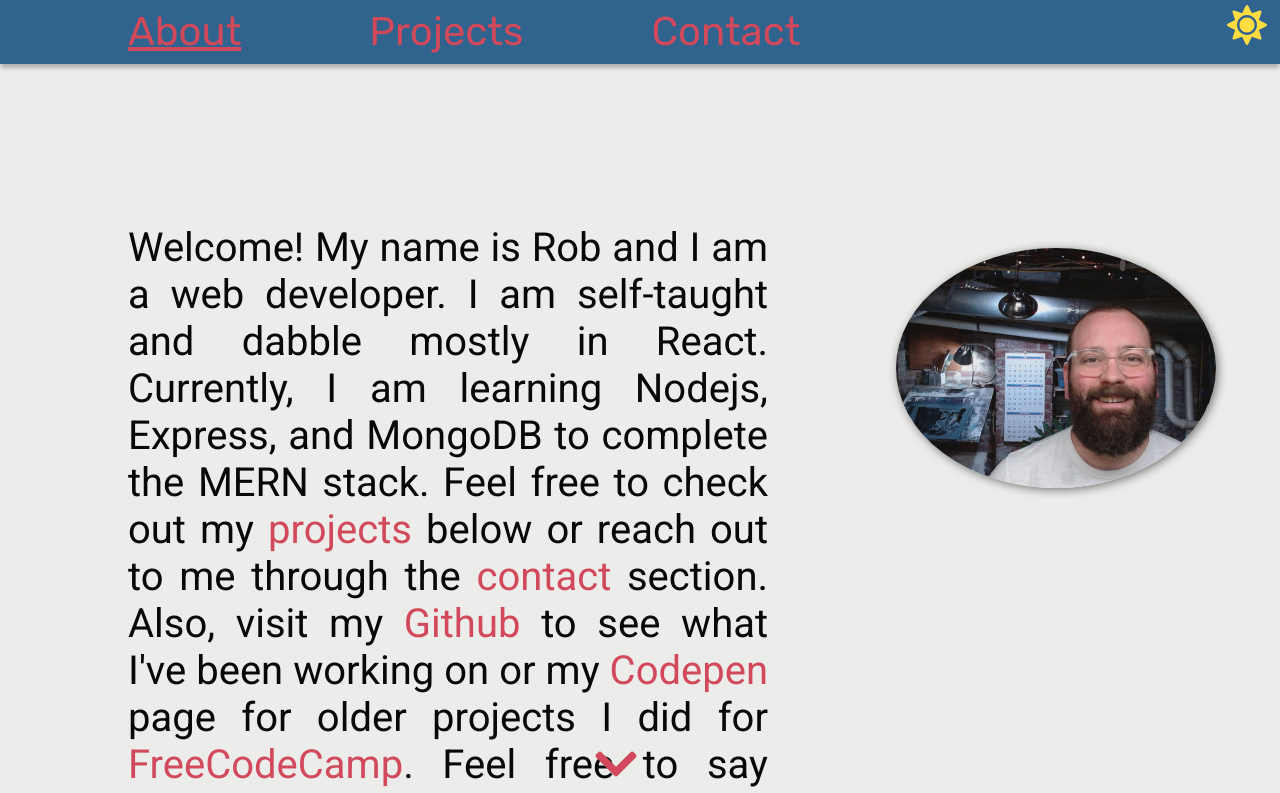
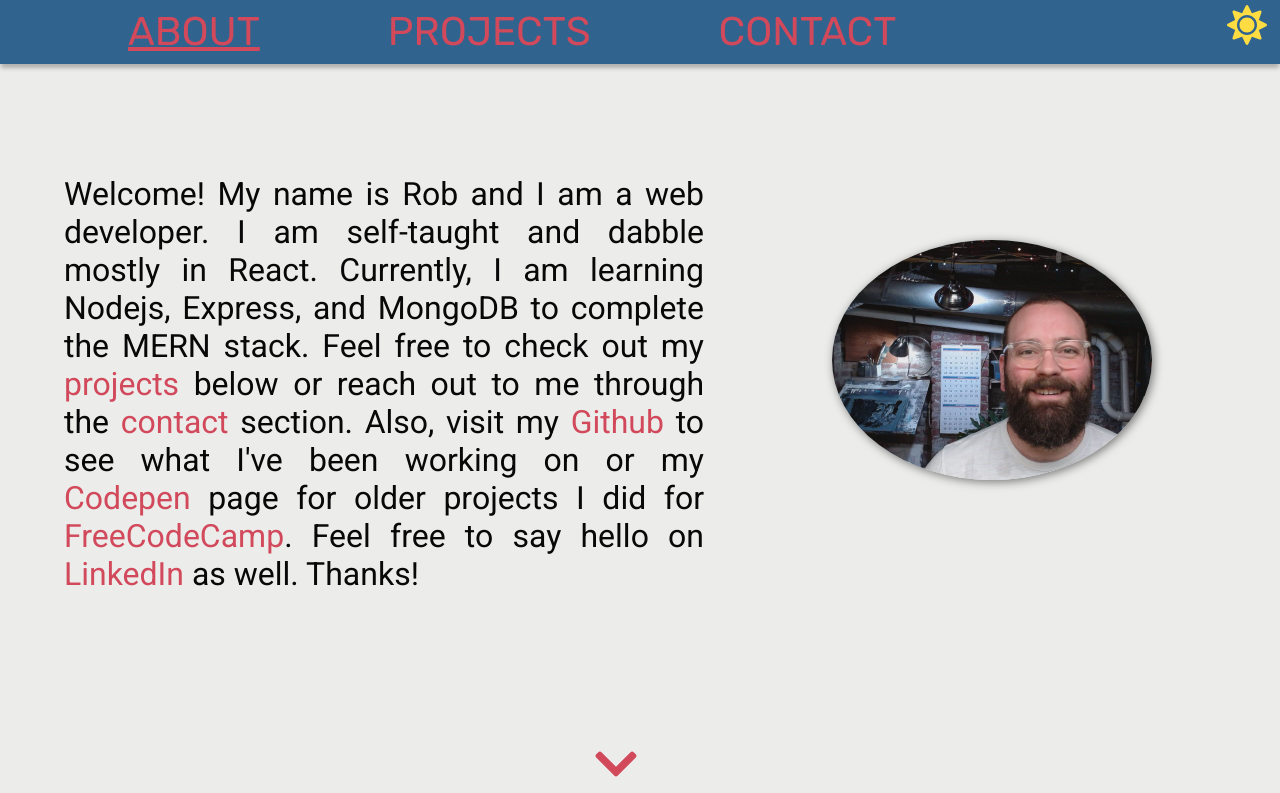
Before and after one commit to rkd412/my-portfolio, a React (Create React App) app: page / in a window 1280 px wide. Shown: the top 793 px of the page. Built offline with nearby package versions, Linux system fonts and the light colour scheme.

Commit message:
Changed lots of CSS. Les color, more minimialist.

```diff
--- a/src/components/desktop/About.js
+++ b/src/components/desktop/About.js
@@ -42,6 +42,7 @@
     >
       <Fade left>
         <div className={styles["about-text"]}>
+
           <p>
             Welcome! My name is Rob and I am a web developer. I am self-taught
             and dabble mostly in React. Currently, I am learning Nodejs,
--- a/src/components/desktop/About.module.css
+++ b/src/components/desktop/About.module.css
@@ -1,21 +1,27 @@
 .night-about {
-  background: #141852;
+  background: #343a40;
   color: #ffffff;
   height: 100vh;
   width: 100%;
-  padding-top: 200px;
-  margin-top: -200px;
   transition: 0.8s;
+  display: grid;
+  grid-template-columns: 1fr 1fr;
+  grid-gap: 10vw;
+  padding: 200px;
+  margin: -200px;
 }
 
 .day-about {
-  background: #ECECEB;
+  background: #ececeb;
   color: #080808;
   height: 100vh;
   width: 100%;
-  padding-top: 200px;
-  margin-top: -200px;
   transition: 0.8s;
+  display: grid;
+  grid-template-columns: 1fr 1fr;
+  grid-gap: 10vw;
+  padding: 200px;
+  margin: -200px;
 }
 
 .night-about a:link {
@@ -72,29 +78,22 @@
 
 .about-text {
   margin: auto;
-  font-size: 2.5em;
+  font-size: 2rem;
   text-align: justify;
-  height: auto;
   width: 50vw;
-  margin: 20vh 0vw 0vh 10vw;
+  height: 50vh;
+  margin: 15vh 0vw 0vh 5vw;
   display: flex;
-  justify-content: center;
-  align-content: center;
-  flex-direction: column;
-  float: left;
+  align-items: center;
 }
 
 .about-img {
-  height: 40vh;
   width: 20vw;
-  margin: 18vh 10vw 0vh 0vw;
+  height: 50vh;
+  margin: 12vh 0vw 0vh 0vw;
+  transition: 0.8s;
   display: flex;
-  justify-content: center;
-  align-content: center;
-  flex-direction: column;
-  float: right;
-  transition: 0.8s;
-
+  align-items: center;
 }
 
 .night-image {
--- a/src/components/desktop/Contact.module.css
+++ b/src/components/desktop/Contact.module.css
@@ -1,3 +1,24 @@
+.night-contact {
+  background: #343a40;
+  color: #e0e1dd;
+  height: 100vh;
+  width: 100%;
+  text-align: center;
+  transition: 0.8s;
+  scroll-margin-top: -8vh;
+
+}
+
+.day-contact {
+  background: #ececeb;
+  color: #080808;
+  height: 100vh;
+  width: 100%;
+  text-align: center;
+  transition: 0.8s;
+}
+
+
 .night-email-button {
   user-select: default;
   cursor: pointer;
@@ -31,35 +52,16 @@
 }
 
 .contact-text {
-  font-size: 2.5em;
+  font-size: 2.5rem;
   padding-top: 40vh;
   margin: 0vh 5vw 0vh 5vw;
 }
 
 .contact-links {
-  font-size: 3em;
+  font-size: 3rem;
   cursor: pointer;
   display: inline-block;
   margin: 10vh 2vw 0vh 2vw;
-}
-
-.night-contact {
-  background: #141852;
-  color: #e0e1dd;
-  height: 100vh;
-  width: 100%;
-  text-align: center;
-  transition: 0.8s;
-  scroll-margin-top: -8vh;
-}
-
-.day-contact {
-  background: #ececeb;
-  color: #080808;
-  height: 100vh;
-  width: 100%;
-  text-align: center;
-  transition: 0.8s;
 }
 
 .night-contact a:link {
--- a/src/components/desktop/NavBar.js
+++ b/src/components/desktop/NavBar.js
@@ -116,7 +116,7 @@
                 selected === "aboutnav" ? styles["selected"] : styles[""]
               }
             >
-              About
+              ABOUT
             </a>
           </li>
           <li>
@@ -128,7 +128,7 @@
                 selected === "projectsnav" ? styles["selected"] : styles[""]
               }
             >
-              Projects
+             PROJECTS
             </a>
           </li>
           <li>
@@ -140,7 +140,7 @@
                 selected === "contactnav" ? styles["selected"] : styles[""]
               }
             >
-              Contact
+             CONTACT
             </a>
           </li>
           <li
--- a/src/components/desktop/NavBar.module.css
+++ b/src/components/desktop/NavBar.module.css
@@ -1,5 +1,5 @@
 .night-nav-bar {
-  background: #050827;
+  background: #1d3557;
   position: sticky;
   top: 0;
   z-index: 9999;
@@ -7,7 +7,7 @@
   height: 8vh;
   width: 100%;
   text-align: center;
-  font-size: 2.5em;
+  font-size: 2.5rem;
   box-shadow: 0 5px 4px -1px rgba(0, 0, 0, 0.25);
   transition: 0.8s;
 }
@@ -68,7 +68,7 @@
   height: 8vh;
   width: 100%;
   text-align: center;
-  font-size: 2.5em;
+  font-size: 2.5rem;
   box-shadow: 0 5px 4px -1px rgba(0, 0, 0, 0.25);
   transition: 0.8s;
 }
@@ -177,7 +177,7 @@
   bottom: 0px;
   right: 50vw;
   color: #d1495b;
-  font-size: 3em;
+  font-size: 3rem;
   z-index: 9998;
 }
 
@@ -201,7 +201,7 @@
   bottom: 0px;
   right: 50vw;
   color: #d1495b;
-  font-size: 3em;
+  font-size: 3rem;
   z-index: 9998;
 }
 
--- a/src/components/desktop/Projects.module.css
+++ b/src/components/desktop/Projects.module.css
@@ -1,6 +1,5 @@
 .night-project-box {
-  background: #2b2f77;
-  color: #ffffff;
+  background: #495057;
   height: 300vh;
   width: auto;
   display: grid;
@@ -41,6 +40,7 @@
 
 .night-img-div h1 {
   margin: 2vh;
+  color: #ffffff;
 }
 
 .night-text-div a:link {
--- a/src/components/mobile/MobileAbout.module.css
+++ b/src/components/mobile/MobileAbout.module.css
@@ -1,17 +1,20 @@
 .night-about {
-  background: #141852;
+  background: #343a40;
   height: 100vh;
   width: 100%;
   padding-top: 60px;
   margin-top: -60px;
+  transition: 0.8s;
 }
 
 .day-about {
   background: #ECECEB;
+  color: #080808;
   height: 100vh;
   width: 100%;
   padding-top: 60px;
   margin-top: -60px;
+  transition: 0.8s;
 }
 
 .night-about a:link {
@@ -74,6 +77,7 @@
   width: 40vh;
   border-radius: 50%;
   box-shadow: 2px 2px 10px 0px rgba(0, 0, 0, 0.5);
+  transition: 0.8s;
 }
 
 .day-image {
@@ -84,6 +88,7 @@
   width: 40vh;
   border-radius: 50%;
   box-shadow: 2px 2px 10px 0px rgba(0, 0, 0, 0.5);
+  transition: 0.8s;
 }
 
 .night-about-text {
--- a/src/components/mobile/MobileContact.module.css
+++ b/src/components/mobile/MobileContact.module.css
@@ -1,9 +1,10 @@
 .night-contact {
-  background: #141852;
+  background: #343a40;
   color: #e0e1dd;
   height: 100vh;
   width: 100%;
   text-align: center;
+  transition: 0.8s;
 }
 
 .day-contact {
@@ -12,6 +13,7 @@
   height: 100vh;
   width: 100%;
   text-align: center;
+  transition: 0.8s;
 }
 
 .night-contact a:link {
--- a/src/components/mobile/MobileNavBar.js
+++ b/src/components/mobile/MobileNavBar.js
@@ -117,7 +117,7 @@
           <Fade right>
             <div
               className={
-                isNight ? styles["day-nav-back"] : styles["night-nav-back"]
+                isNight ? styles["night-nav-back"] : styles["day-nav-back"]
               }
               onClick={mobileMenuToggleHandler}
             ></div>
@@ -138,7 +138,7 @@
                   }
                   href="#mobileabout"
                 >
-                  About
+                  ABOUT
                 </a>
               </li>
               <li className={styles["nav-item"]}>
@@ -148,7 +148,7 @@
                   }
                   href="#mobileprojects"
                 >
-                  Projects
+                  PROJECTS
                 </a>
               </li>
               <li className={styles["nav-item"]}>
@@ -158,7 +158,7 @@
                   }
                   href="#mobilecontact"
                 >
-                  Contact
+                  CONTACT
                 </a>
               </li>{" "}
               <li
--- a/src/components/mobile/MobileNavBar.module.css
+++ b/src/components/mobile/MobileNavBar.module.css
@@ -1,4 +1,17 @@
 .night-nav-back {
+  background: rgba(29, 53, 87, 0.95);
+  width: 100vw;
+  height: 100vh;
+  position: fixed;
+  z-index: -1;
+  top: 0;
+  left: 0;
+  right: 0;
+  bottom: 0;
+  transition: 0.8s;
+}
+
+.day-nav-back {
   background: rgba(48, 99, 142, 0.95);
   width: 100vw;
   height: 100vh;
@@ -8,18 +21,7 @@
   left: 0;
   right: 0;
   bottom: 0;
-}
-
-.day-nav-back {
-  background: rgba(0, 0, 34, 0.95);
-  width: 100vw;
-  height: 100vh;
-  position: fixed;
-  z-index: -1;
-  top: 0;
-  left: 0;
-  right: 0;
-  bottom: 0;
+  transition: 0.8s;
 }
 
 .day-hamburger {
@@ -32,6 +34,7 @@
   z-index: 9999;
   font-size: 2em;
   color: gainsboro;
+  transition: 0.8s;
 }
 
 .night-hamburger {
@@ -44,6 +47,7 @@
   z-index: 9999;
   font-size: 2em;
   color: #ffffff;
+  transition: 0.8s;
 }
 
 .night-nav-bar {
@@ -113,6 +117,7 @@
   cursor: pointer;
   font-size: 2em;
   padding: 1vw;
+  transition: 0.8s;
 }
 
 .night-toggle:hover {
@@ -125,6 +130,7 @@
   cursor: pointer;
   font-size: 2em;
   padding: 1vw;
+  transition: 0.8s;
 }
 .day-toggle:hover {
   text-decoration: none;
@@ -138,7 +144,7 @@
 .night-scroll {
   position: fixed;
   bottom: 0px;
-  right: 45%;
+  right: 43%;
   color: #d1495b;
   font-size: 3em;
   z-index: 9999;
--- a/src/components/mobile/MobileProjects.module.css
+++ b/src/components/mobile/MobileProjects.module.css
@@ -1,10 +1,11 @@
 .night-project-box {
-  background: #2b2f77;
+  background: #495057;
   height: 100vh;
   width: 100%;
   display: flex;
   justify-content: center;
   align-items: center;
+  transition: 0.8s;
 }
 
 .day-project-box {
@@ -14,6 +15,7 @@
   display: flex;
   justify-content: center;
   align-items: center;
+  transition: 0.8s;
 }
 
 .carousel {
@@ -24,12 +26,12 @@
 
 .night-img-div {
   cursor: pointer;
- box-shadow: 0 4px 8px 0 rgba(0, 0, 0, 0.2), 0 6px 20px 0 rgba(0, 0, 0, 0.19);
+  box-shadow: 0 4px 8px 0 rgba(0, 0, 0, 0.2), 0 6px 20px 0 rgba(0, 0, 0, 0.19);
   cursor: pointer;
 }
 
 .day-img-div {
   cursor: pointer;
- box-shadow: 0 4px 8px 0 rgba(0, 0, 0, 0.2), 0 6px 20px 0 rgba(0, 0, 0, 0.19);
+  box-shadow: 0 4px 8px 0 rgba(0, 0, 0, 0.2), 0 6px 20px 0 rgba(0, 0, 0, 0.19);
   cursor: pointer;
 }
```
